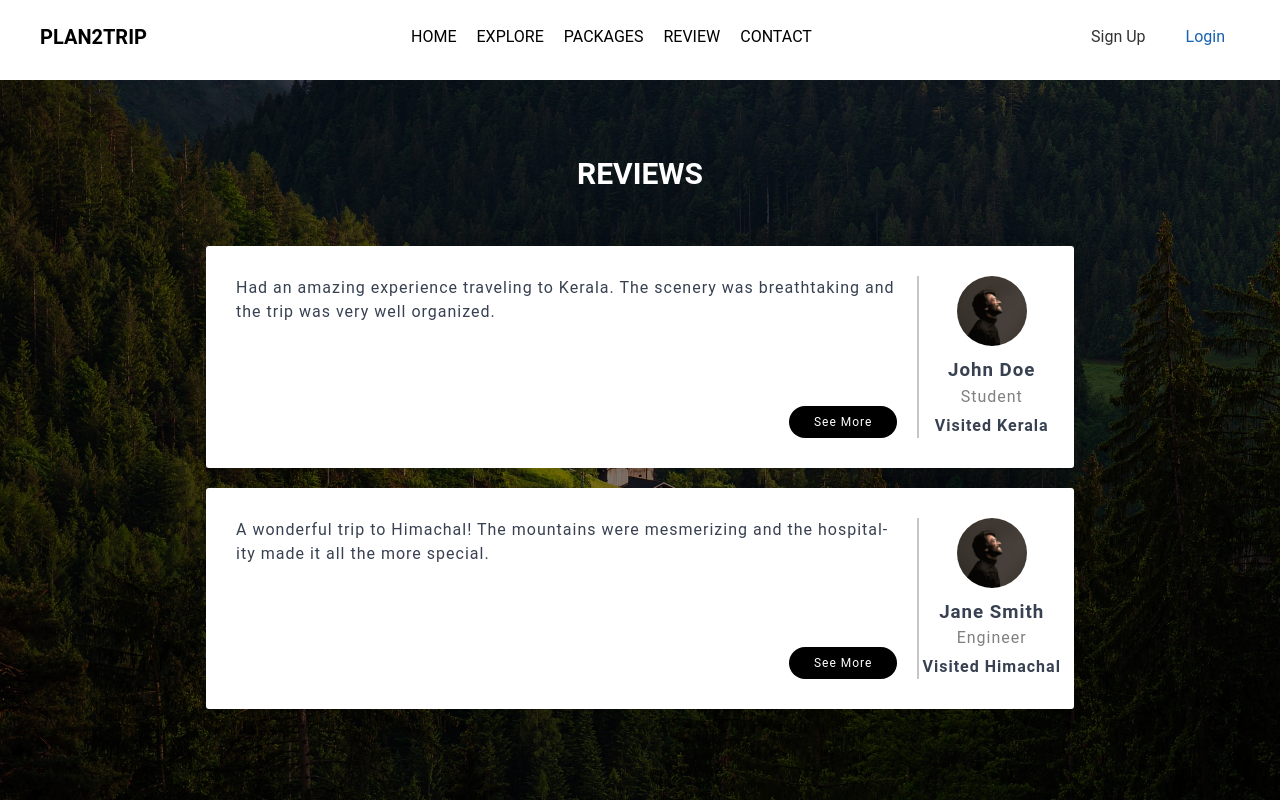
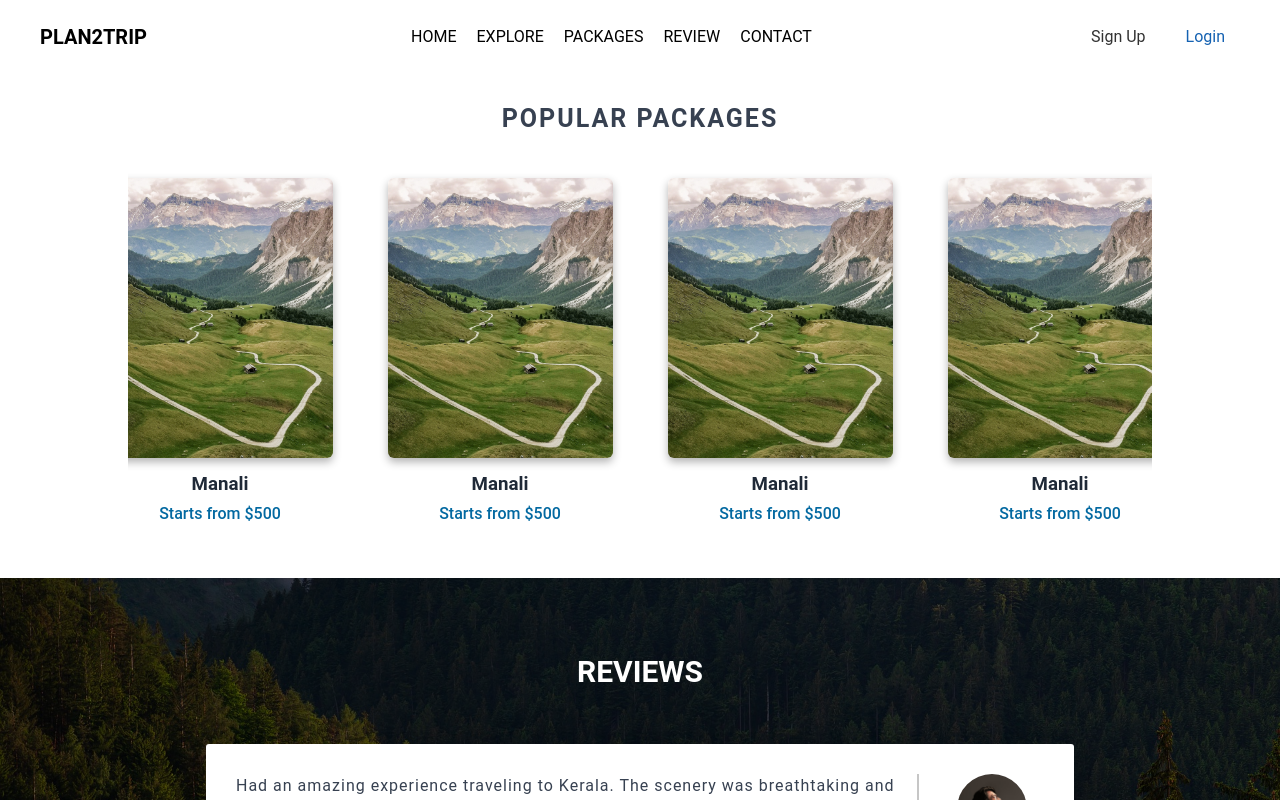
Before and after one commit to kishansrivastava-ks/plan2trip, a React (Vite) app: page / in a window 1280 px wide. Built offline with nearby package versions, Linux system fonts and the light colour scheme.

Commit message:
popular packages

```diff
--- /dev/null
+++ b/src/components/Home/PopularPackages.jsx
@@ -0,0 +1,208 @@
+/* eslint-disable no-unused-vars */
+import { useRef } from "react";
+import styled from "styled-components";
+import { FaArrowLeft, FaArrowRight } from "react-icons/fa";
+
+const Section = styled.section`
+  padding: 2rem 0;
+  display: flex;
+  flex-direction: column;
+  align-items: center;
+`;
+
+const Heading = styled.h2`
+  font-size: 2.5rem;
+  font-weight: bold;
+  text-transform: uppercase;
+  margin-bottom: 3rem;
+  letter-spacing: 2px;
+`;
+
+const SliderContainer = styled.div`
+  position: relative;
+  display: flex;
+  align-items: center;
+  justify-content: center;
+  width: 80vw;
+  overflow: hidden;
+
+  padding: 1rem;
+  overflow-x: scroll;
+  padding-bottom: 3rem;
+
+  &::-webkit-scrollbar {
+    height: 15px;
+    border: none;
+    width: 30%;
+    margin: 0 auto;
+    @media (max-width: 768px) {
+      display: none;
+    }
+  }
+
+  &::-webkit-scrollbar-thumb {
+    background-color: #fff;
+    border-radius: 10px;
+    border: 4px solid black;
+  }
+
+  &::-webkit-scrollbar-track {
+    border-radius: 10px;
+    background-color: #100;
+  }
+`;
+
+const Slider = styled.div`
+  display: flex;
+  gap: 1rem;
+  transition: transform 0.5s ease;
+`;
+
+const Card = styled.div`
+  /* border: 2px solid red; */
+  width: 250px;
+  height: 350px;
+  display: flex;
+  flex-direction: column;
+  align-items: center;
+  background-color: #fff;
+  border-radius: 8px;
+  /* padding: 16px; */
+  /* box-shadow: var(--shadow-sm); */
+  margin: 0 10px;
+  transition: transform 0.3s ease;
+
+  &:hover {
+    transform: scale(1.05);
+  }
+`;
+
+const Image = styled.img`
+  width: 90%;
+  height: 280px;
+  border-radius: 6px;
+  object-fit: cover;
+  box-shadow: 0 4px 8px rgba(0, 0, 0, 0.3);
+`;
+
+const PlaceName = styled.h3`
+  font-weight: bold;
+  color: var(--color-grey-800);
+  margin: 12px 0 4px;
+  text-align: center;
+`;
+
+const Price = styled.p`
+  font-weight: 500;
+  color: var(--color-blue-700);
+  /* font-size: 0.9rem; */
+  text-align: center;
+`;
+
+const ArrowButton = styled.button`
+  position: absolute;
+  top: 50%;
+  transform: translateY(-50%);
+  background-color: rgba(0, 0, 0, 0.5);
+  border-radius: 50%;
+  color: white;
+  border: none;
+  padding: 1rem;
+  cursor: pointer;
+  font-size: 1.5rem;
+  z-index: 1;
+
+  &:hover {
+    background-color: rgba(0, 0, 0, 0.8);
+  }
+`;
+
+const LeftArrow = styled(ArrowButton)`
+  left: 0;
+`;
+
+const RightArrow = styled(ArrowButton)`
+  right: 0;
+`;
+
+const ScrollbarContainer = styled.div`
+  width: 90%;
+  margin-top: 1rem;
+`;
+
+const Scrollbar = styled.input`
+  width: 100%;
+  height: 8px;
+  background-color: #ddd;
+  border-radius: 4px;
+  appearance: none;
+  cursor: pointer;
+
+  &::-webkit-slider-thumb {
+    appearance: none;
+    width: 20px;
+    height: 20px;
+    background-color: black;
+    border-radius: 50%;
+    cursor: pointer;
+    transition: background-color 0.3s ease;
+
+    &:hover {
+      background-color: var(--color-main);
+    }
+  }
+`;
+
+function PopularPackages() {
+  const sliderRef = useRef(null);
+
+  const handleScroll = (direction) => {
+    if (sliderRef.current) {
+      const scrollAmount = direction === "left" ? -250 : 250;
+      sliderRef.current.scrollLeft += scrollAmount;
+    }
+  };
+
+  const handleScrollbarChange = (event) => {
+    if (sliderRef.current) {
+      const maxScroll =
+        sliderRef.current.scrollWidth - sliderRef.current.clientWidth;
+      const scrollValue = (event.target.value / 100) * maxScroll;
+      sliderRef.current.scrollLeft = scrollValue;
+    }
+  };
+
+  return (
+    <Section>
+      <Heading>Popular Packages</Heading>
+      <SliderContainer>
+        {/* <LeftArrow onClick={() => handleScroll("left")}>
+          <FaArrowLeft />
+        </LeftArrow> */}
+        <Slider ref={sliderRef}>
+          {[...Array(10)].map((_, index) => (
+            <Card key={index}>
+              <Image src="/mountain.jpeg" alt="Location Image" />
+              <PlaceName>Manali</PlaceName>
+              <Price>Starts from $500</Price>
+            </Card>
+          ))}
+        </Slider>
+        {/* <RightArrow onClick={() => handleScroll("right")}>
+          <FaArrowRight />
+        </RightArrow> */}
+      </SliderContainer>
+      {/* <ScrollbarContainer>
+        <Scrollbar
+          type="range"
+          min="0"
+          max="100"
+          onChange={handleScrollbarChange}
+          aria-label="Slider Scrollbar"
+        />
+      </ScrollbarContainer> */}
+    </Section>
+  );
+}
+
+export default PopularPackages;
--- a/src/pages/Home.jsx
+++ b/src/pages/Home.jsx
@@ -1,5 +1,6 @@
 import styled from "styled-components";
 import Reviews from "../components/Home/Reviews";
+import PopularPackages from "../components/Home/PopularPackages";
 
 const Container = styled.div`
   display: flex;
@@ -12,6 +13,7 @@ const Container = styled.div`
 function Home() {
   return (
     <Container>
+      <PopularPackages />
       <Reviews />
     </Container>
   );
```
Also changed, not shown: public/mountain.jpeg (added).
